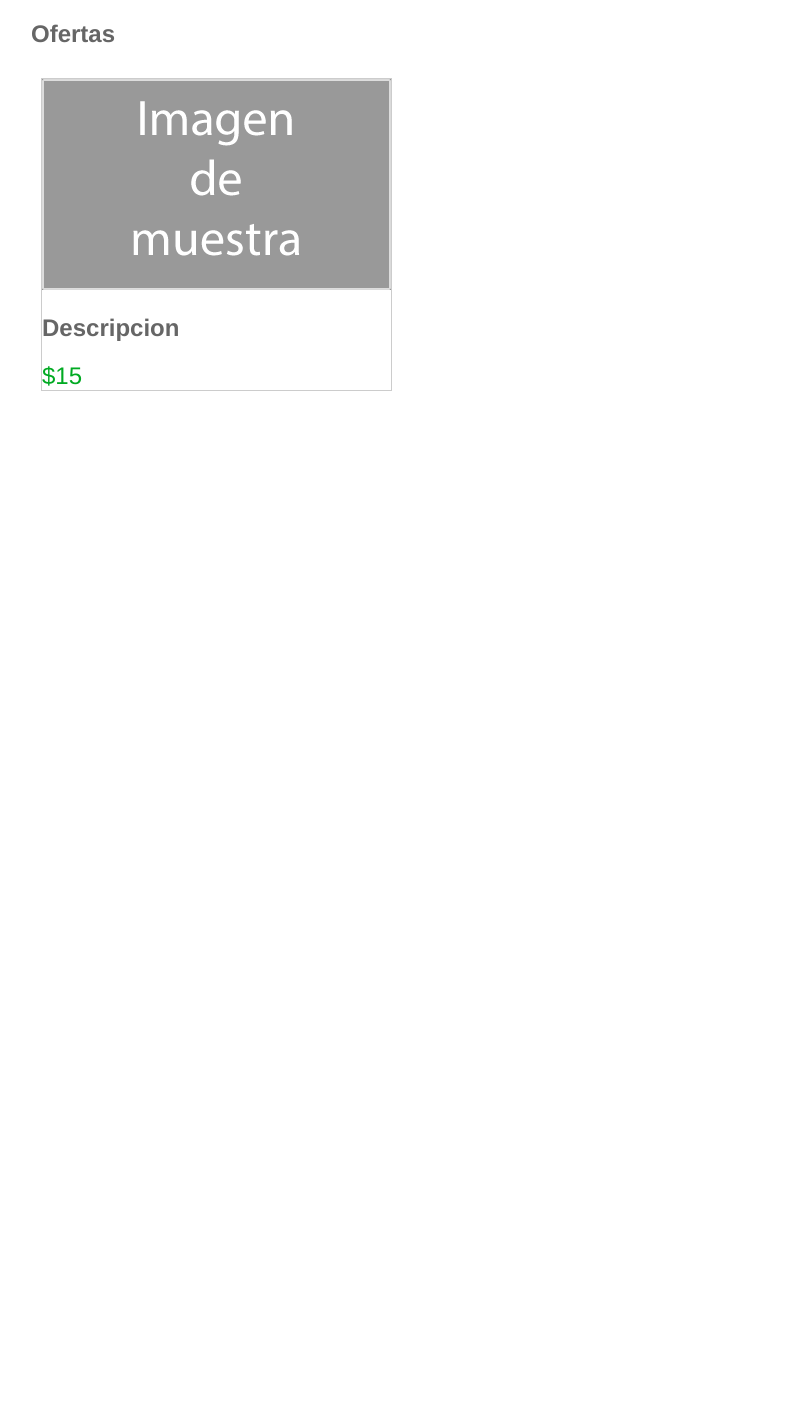
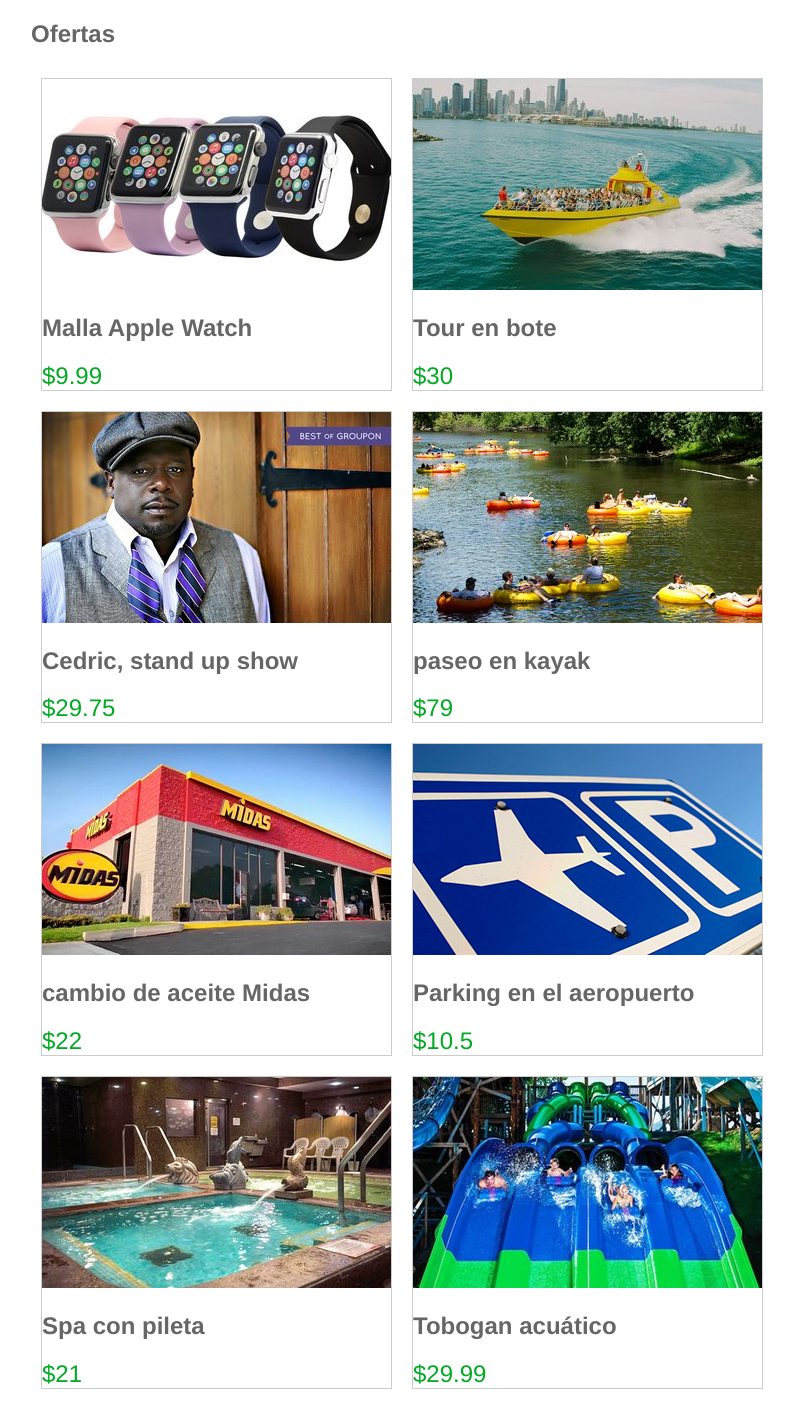
Before and after one commit to exegeses/goodMorningPHP-OLD, a PHP site: page /listadoGrupon.php in a window 1280 px wide. Shown: the whole page, without its empty margins (129-923 px from the left). Before the commit the page ends 391 px from the top, so only its background shows below. Run offline with PHP 8.4, Linux system fonts and the light colour scheme.

Commit message:
listado groupon resuelto

```diff
--- a/inicial/clase3/listadoGrupon.php
+++ b/inicial/clase3/listadoGrupon.php
@@ -2,7 +2,8 @@
     $descripciones = ["Malla Apple Watch","Tour en bote", "Cedric, stand up show", "paseo en kayak", "cambio de aceite Midas", "Parking en el aeropuerto", "Spa con pileta", "Tobogan acuático"];
     $precios = [9.99, 30, 29.75, 79, 22, 10.50, 21, 29.99];
     $imagenes = ["apple-Watch", "bote", "cedric", "kayaks", "midas", "parking", "pileta", "tobogan"];
-
+    $cantidad = count($descripciones);
+    $i = 0;
 ?>
 <!doctype html>
 <html lang="en">
@@ -42,15 +43,22 @@
         <section id="container">
             <h1>Ofertas</h1>
 
+<?php
+        while( $i < $cantidad ){
+?>
             <article class="oferta">
-                <img src="imagenesGroupon/muestra.png">
-                <h2>Descripcion</h2>
-                <span class="precio">$15</span>
+                <img src="imagenesGroupon/<?= $imagenes[$i]; ?>.jpg">
+                <h2><?= $descripciones[$i]; ?></h2>
+                <span class="precio">$<?= $precios[$i]; ?></span>
             </article>
-
+<?php
+            $i++;
+        }
+?>
 
             <hr class="clear">
         </section>
 
+
 </body>
 </html>
```
